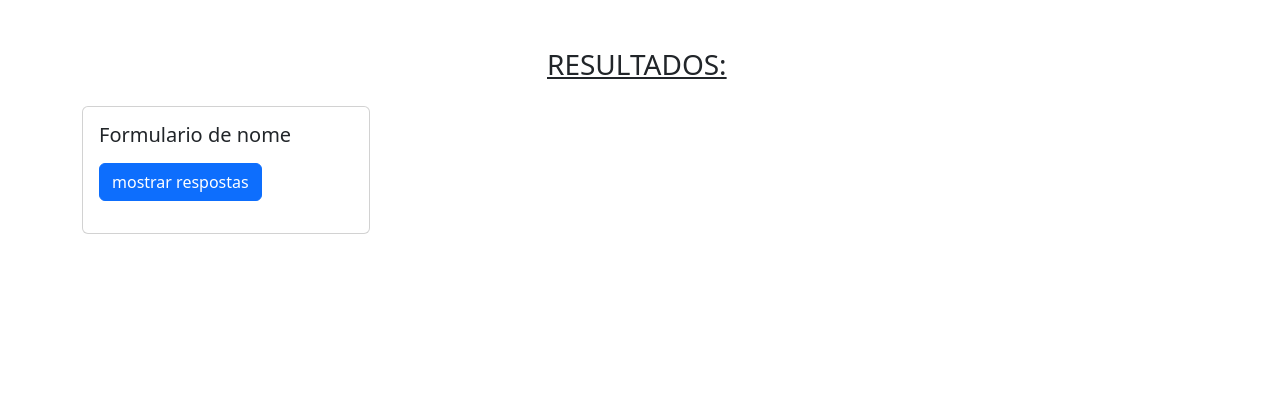
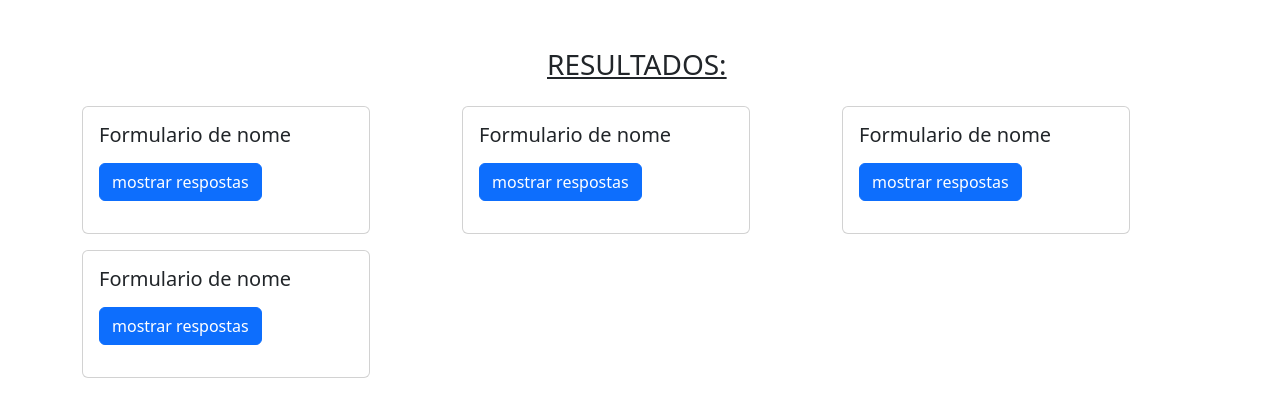
Before and after one commit to GabrielGomesSantos/Sistema_de_Avalia-o, a PHP site: page /respostas_read.php in a window 1280 px wide. Shown: the part 56-473 px from the top of the page. Run offline with PHP 8.4, Linux system fonts and the light colour scheme.

Commit message:
123121
att

```diff
--- a/respostas_read.php
+++ b/respostas_read.php
@@ -73,6 +73,84 @@
                     </div>
                 </div>
             </div>
+            <div class="col-4" >
+                <div class="card mb-3" style="width: 18rem;">
+                    <div class="card-body">
+                        <h5 class="card-title">Formulario de nome</h5>
+                        <p class="card-text"></p>
+                        <p class="d-inline-flex gap-1">
+
+                        <button class="btn btn-primary" type="button" data-bs-toggle="collapse" data-bs-target="#idcliente" aria-expanded="false" aria-controls="collapseExample">
+                            mostrar respostas
+                        </button>
+                        </p>
+                        <div class="collapse mb-2" id="idcliente">
+                            <div class="card card-body">
+                                <h6>pergunta 1)</h6>
+                                <p>resposta_1_aqui</p>
+                                <h6>pergunta 2)</h6>
+                                <p>resposta_2_aqui</p>
+                                <h6>pergunta 3)</h6>
+                                <p>resposta_3_aqui</p>
+                                <h6>pergunta 4)</h6>
+                                <p>resposta_4_aqui</p>
+                            </div>
+                        </div>
+                    </div>
+                </div>
+            </div>
+            <div class="col-4" >
+                <div class="card mb-3" style="width: 18rem;">
+                    <div class="card-body">
+                        <h5 class="card-title">Formulario de nome</h5>
+                        <p class="card-text"></p>
+                        <p class="d-inline-flex gap-1">
+
+                        <button class="btn btn-primary" type="button" data-bs-toggle="collapse" data-bs-target="#idcliente" aria-expanded="false" aria-controls="collapseExample">
+                            mostrar respostas
+                        </button>
+                        </p>
+                        <div class="collapse mb-2" id="idcliente">
+                            <div class="card card-body">
+                                <h6>pergunta 1)</h6>
+                                <p>resposta_1_aqui</p>
+                                <h6>pergunta 2)</h6>
+                                <p>resposta_2_aqui</p>
+                                <h6>pergunta 3)</h6>
+                                <p>resposta_3_aqui</p>
+                                <h6>pergunta 4)</h6>
+                                <p>resposta_4_aqui</p>
+                            </div>
+                        </div>
+                    </div>
+                </div>
+            </div>
+            <div class="col-4" >
+                <div class="card mb-3" style="width: 18rem;">
+                    <div class="card-body">
+                        <h5 class="card-title">Formulario de nome</h5>
+                        <p class="card-text"></p>
+                        <p class="d-inline-flex gap-1">
+
+                        <button class="btn btn-primary" type="button" data-bs-toggle="collapse" data-bs-target="#idcliente" aria-expanded="false" aria-controls="collapseExample">
+                            mostrar respostas
+                        </button>
+                        </p>
+                        <div class="collapse mb-2" id="idcliente">
+                            <div class="card card-body">
+                                <h6>pergunta 1)</h6>
+                                <p>resposta_1_aqui</p>
+                                <h6>pergunta 2)</h6>
+                                <p>resposta_2_aqui</p>
+                                <h6>pergunta 3)</h6>
+                                <p>resposta_3_aqui</p>
+                                <h6>pergunta 4)</h6>
+                                <p>resposta_4_aqui</p>
+                            </div>
+                        </div>
+                    </div>
+                </div>
+            </div>
 
 
 
```
